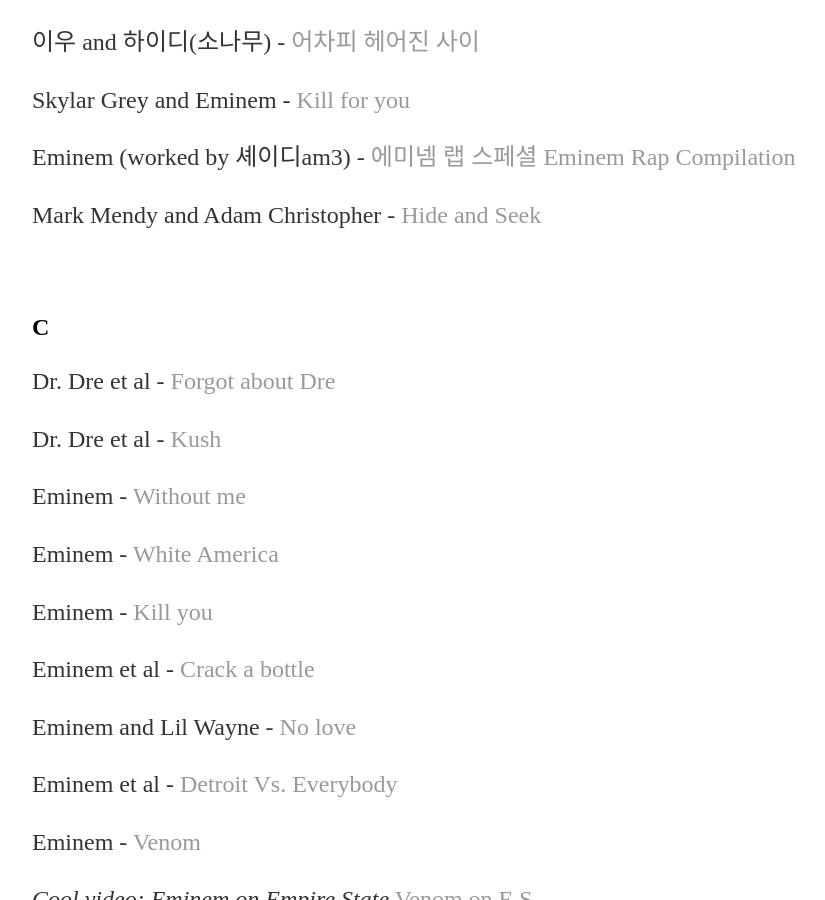
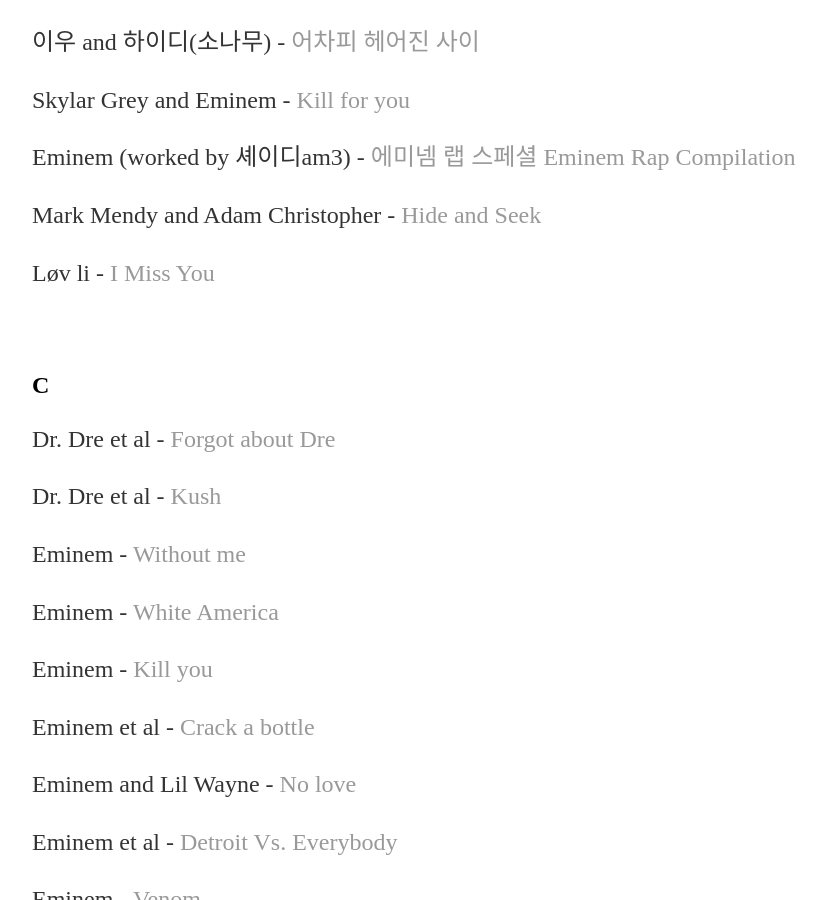
Before and after one commit to yjkweon24/yjkweon24.github.io, a Jekyll site: the page built from _posts/2018-10-23-songs-that-i-love.md, in a window 1280 px wide and 900 px high, scrolled down 5399 px. Shown: the whole window, without its empty margins (160-985 px from the left). Built offline with Jekyll 4.4.1, drawn with Linux system fonts in a browser that asks for light colours.

Commit message:
Update 2018-10-23-songs-that-i-love.md

```diff
--- a/_posts/2018-10-23-songs-that-i-love.md
+++ b/_posts/2018-10-23-songs-that-i-love.md
@@ -191,6 +191,8 @@
 
 Mark Mendy and Adam Christopher - [Hide and Seek](https://www.youtube.com/watch?v=oPbaFCq5alM&ab_channel=PopularMusic)
 
+Løv li - [I Miss You](https://www.youtube.com/watch?v=rIV_H96TRt0&list=RDoPbaFCq5alM&index=12&ab_channel=PopularMusic)
+
 <br>
 
 ## C
```
